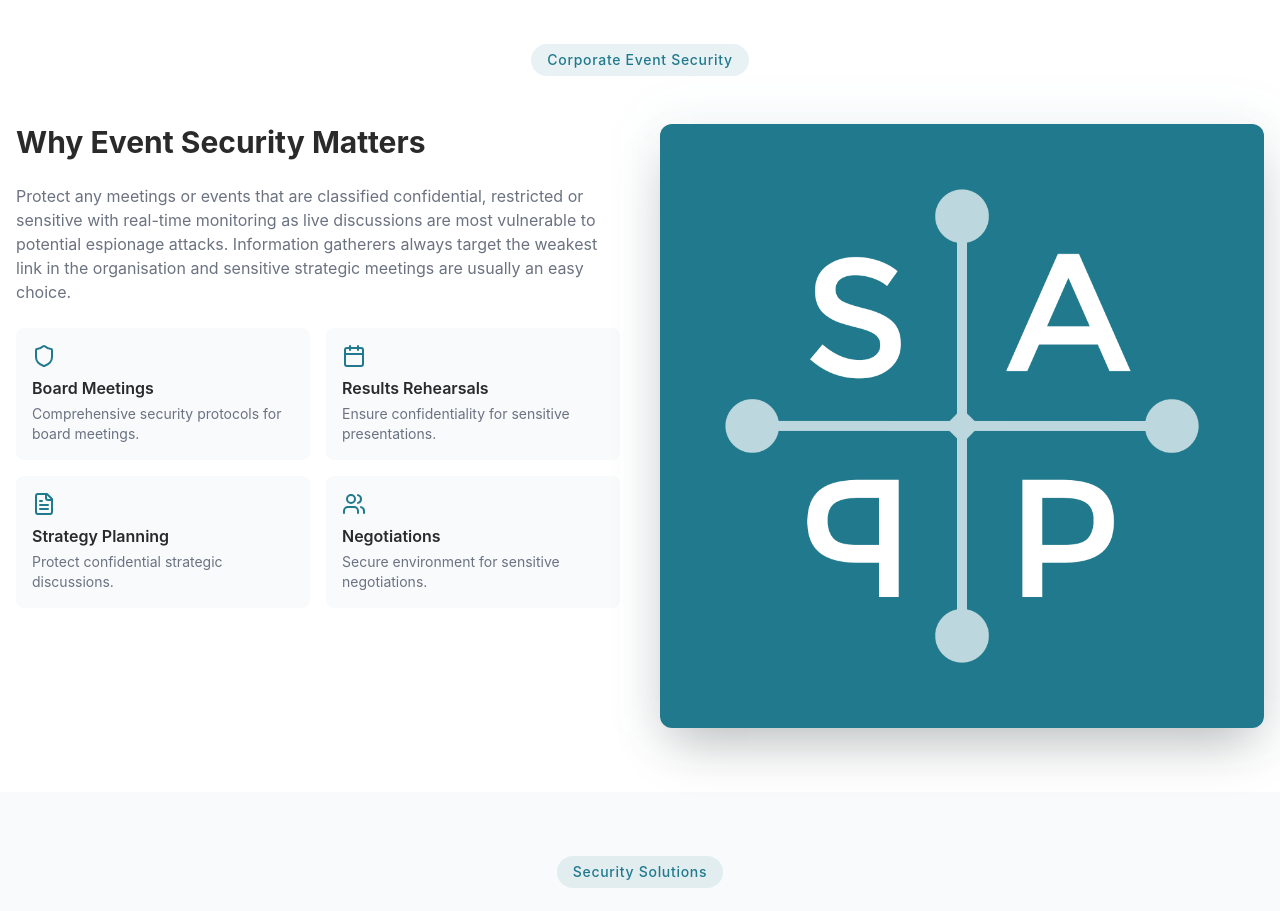
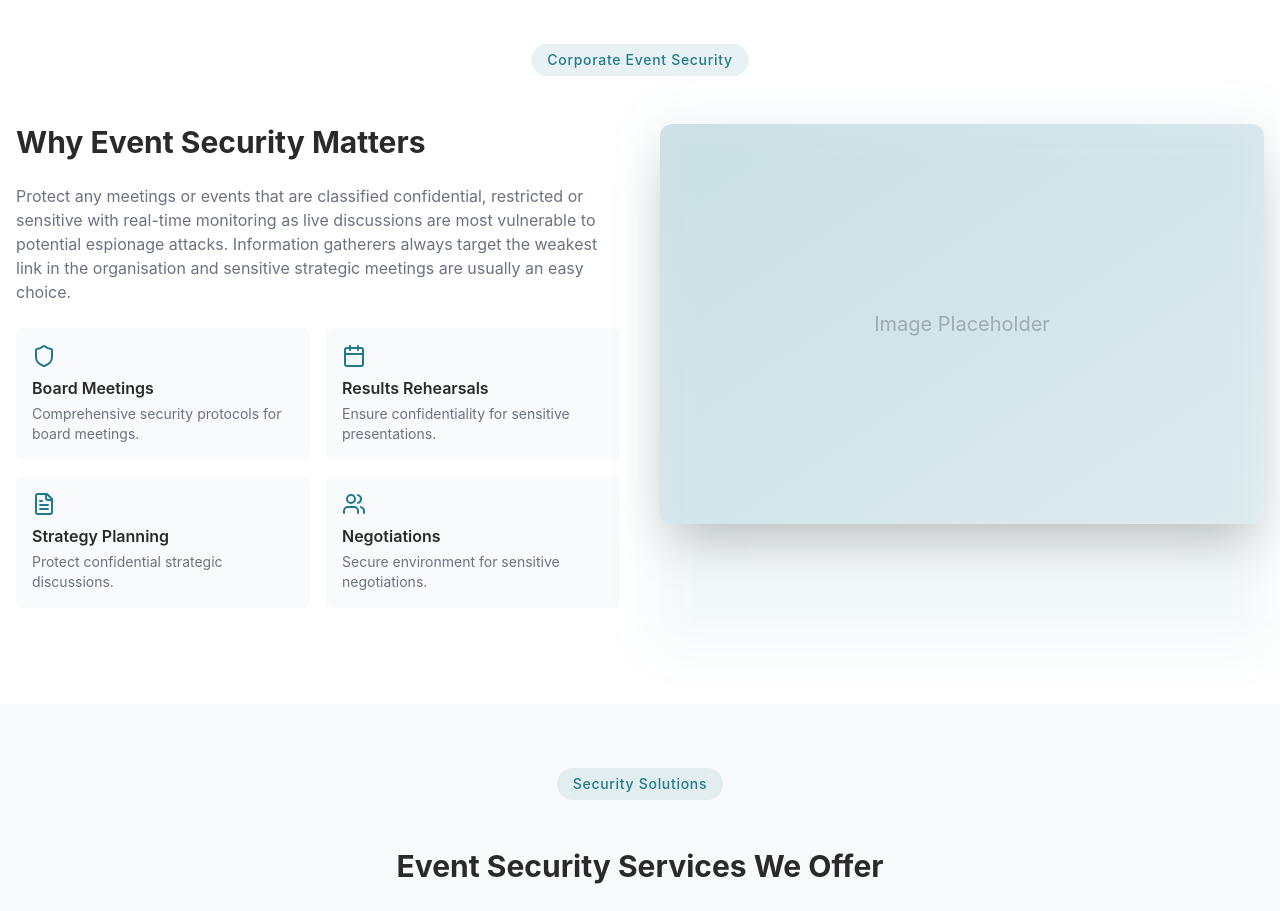
Before and after one commit to markotuisk/sapp-website, a React (Vite) app: page /event-security in a window 1280 px wide. Shown: the part 820-1731 px from the top of the page. Built offline with nearby package versions, Linux system fonts and the light colour scheme.

Commit message:
Fix: Event Security page image size
Downsize the image in the "Why Event Security Matters" section and replace the logo placeholder with a blank color.

```diff
--- a/src/pages/EventSecurity.tsx
+++ b/src/pages/EventSecurity.tsx
@@ -1,4 +1,4 @@
-
+import React from 'react';
 import { Shield, Calendar, FileText, Users, CalendarCheck, ShieldCheck, MonitorCheck, FileSearch, FileLock, ArrowLeft, ArrowRight, AlertCircle } from 'lucide-react';
 import Navbar from '@/components/layout/Navbar';
 import Footer from '@/components/layout/Footer';
@@ -178,7 +178,7 @@ ${formData.notes ? `\nAdditional Notes:\n${formData.notes}` : ''}
           />
         </section>
 
-        {/* Why Event Security Matters */}
+        {/* Corporate Event Security */}
         <section className="py-16 bg-white">
           <div className="container mx-auto px-4">
             <div className="text-center mb-8">
@@ -220,11 +220,11 @@ ${formData.notes ? `\nAdditional Notes:\n${formData.notes}` : ''}
               </div>
               <div className="relative order-1 md:order-2">
                 <div className="absolute -inset-2 bg-sapp-blue/5 rounded-2xl blur-xl"></div>
-                <img
-                  src="/lovable-uploads/fc9a9c2e-5129-4b70-89e2-7617a4e5578a.png"
-                  alt="Event Security Services"
-                  className="relative z-10 rounded-xl shadow-2xl w-full h-auto object-cover"
-                />
+                <div
+                  className="relative z-10 rounded-xl shadow-2xl w-full h-[400px] bg-gradient-to-br from-sapp-blue/20 to-sapp-blue/10 flex items-center justify-center"
+                >
+                  <span className="text-sapp-gray/50 text-xl font-display">Image Placeholder</span>
+                </div>
               </div>
             </div>
           </div>
```
